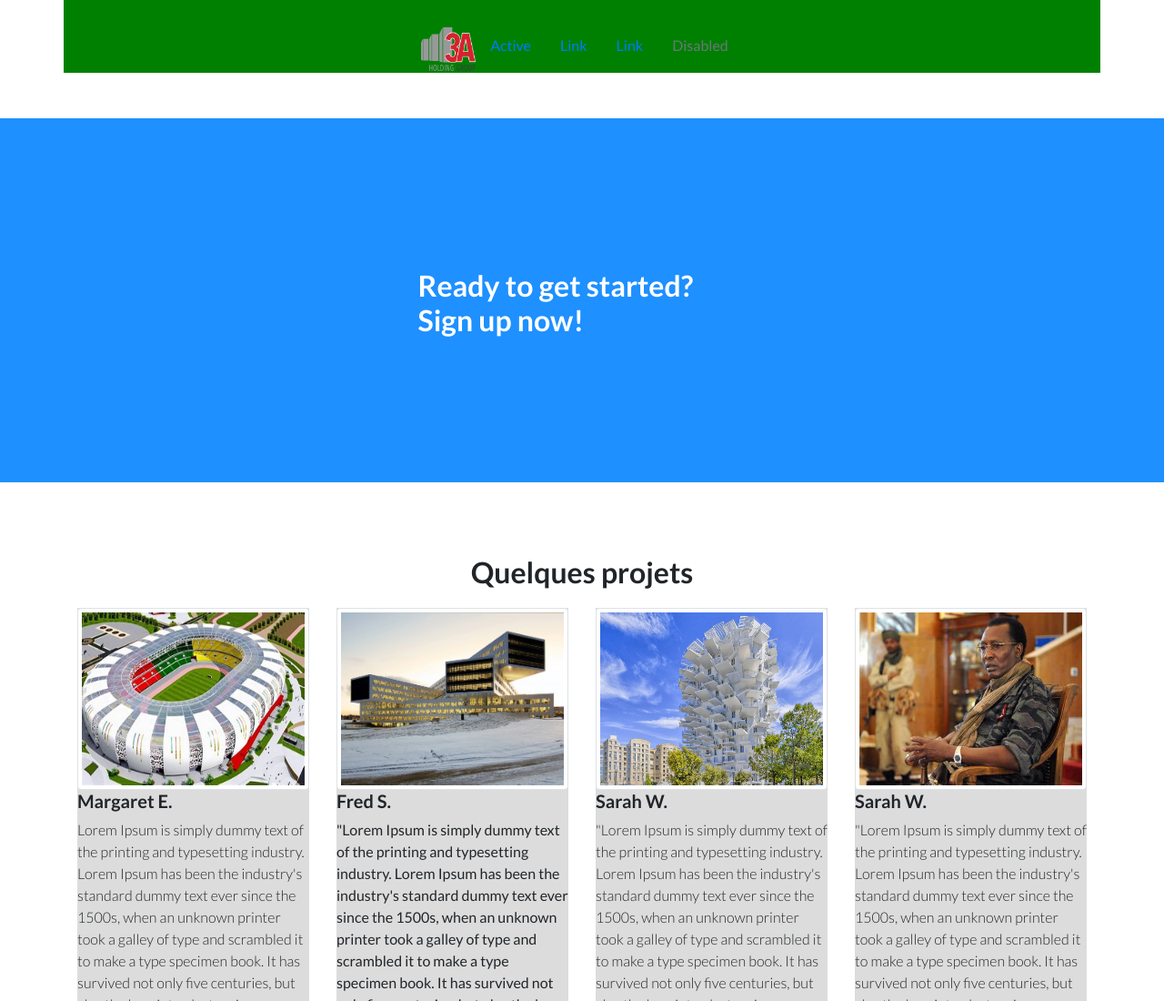
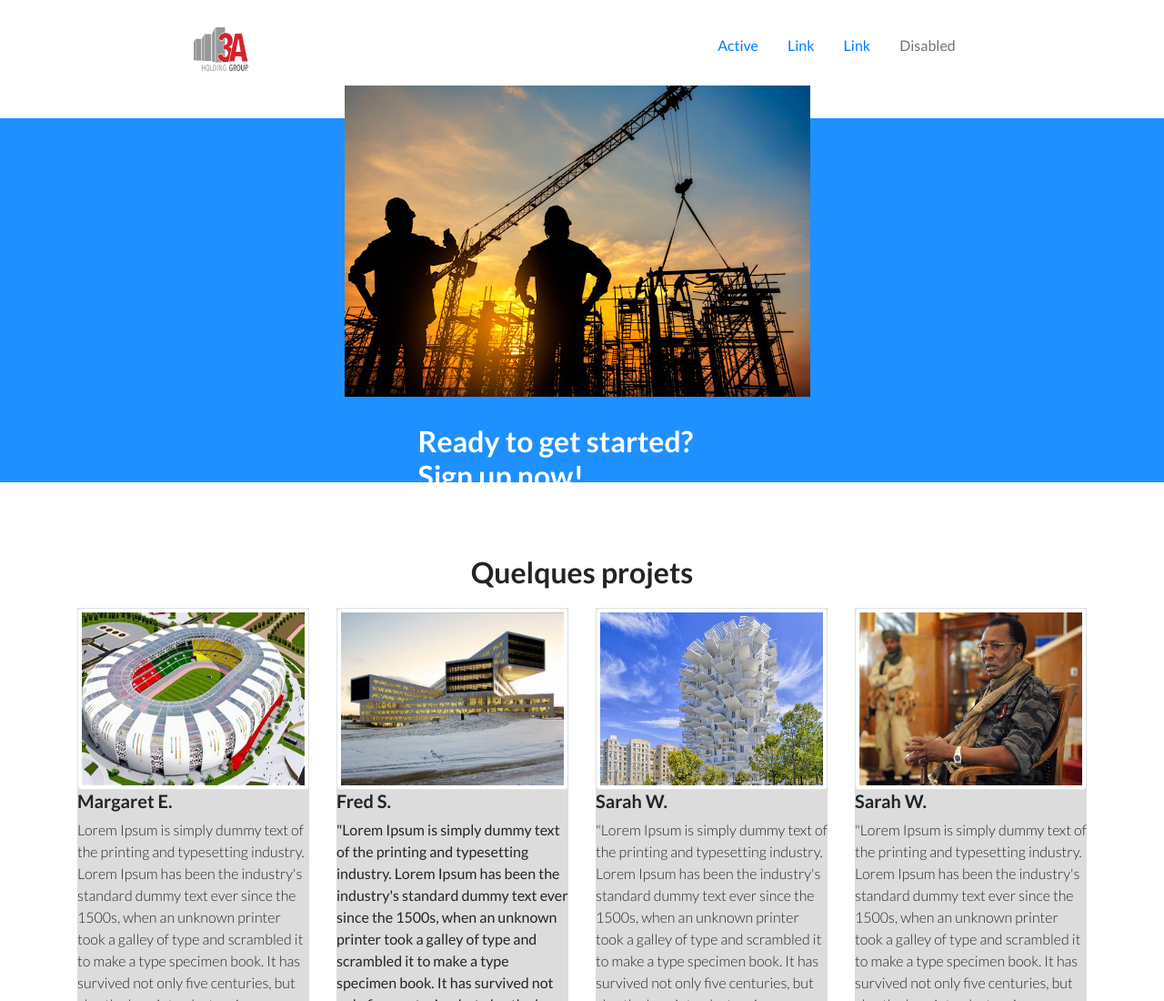
Before and after one commit to Mayki235/Encobat, a website: page index.html in a window 1280 px wide. Shown: the top 1100 px of the page at 91% size. Drawn offline with Linux system fonts and the light colour scheme; files whose address does not match are found by name.

Commit message:
First commit

```diff
--- a/index.html
+++ b/index.html
@@ -28,12 +28,13 @@ div#navbar{
 display: flex;
 justify-content: center;
 width: 100%;
-background: green;
+background: white;
 
 }
 .logo{
   display: flex;
-  justify-self: flex-start;
+  justify-content: flex-start;
+  padding-right: 500px;
 
 
 
@@ -72,7 +73,8 @@ header{
 }
 .header{
 
-  background: yellow;
+
+
 
 
 
@@ -131,12 +133,12 @@ div.textImage{
   <nav class="encobat_logo">
 
     <div class="container" id="navbar">
-
+      <a class="logo" href="#">
+        <img src="/img/encobat.png" alt="" width="60" height="50">
+      </a>
 
       <ul class="nav justify-content-end">
-        <a class="logo" href="#">
-          <img src="/img/encobat.png" alt="" width="60" height="50">
-        </a>
+
       <li class="nav-item">
         <a class="nav-link active" aria-current="page" href="#">Active</a>
       </li>
@@ -161,7 +163,7 @@ div.textImage{
   <header>
       <div id="header">
 
-
+        <img src="header.jpg" alt="">
           <div class=""></div>
           <div class="container">
             <div class="row">
```
Also changed, not shown: img/header.jpg (added).
